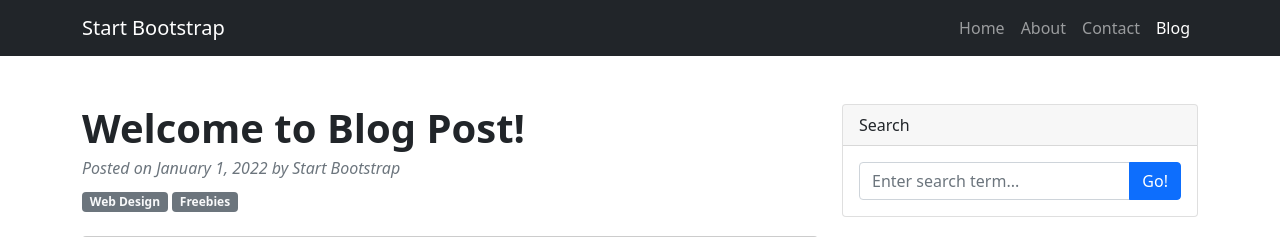
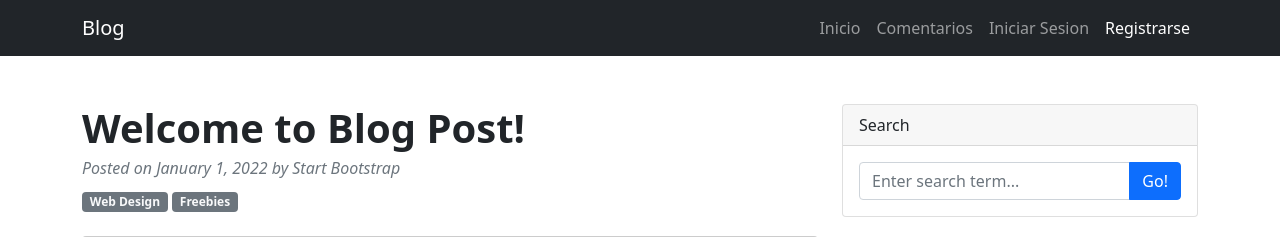
Before and after one commit to Fasanti091/MVT--Login-Register, a Django app: page / in a window 1280 px wide. Shown: the top 237 px of the page. Run offline with Django 4.2, Linux system fonts and the light colour scheme; grey boxes labelled with a size stand in for pictures from a placeholder-image service; some libraries are stand-ins or nearby versions.

Commit message:
base creada

```diff
--- a/block/web/templates/web/index.html
+++ b/block/web/templates/web/base_principal.html
@@ -7,7 +7,7 @@
         <meta name="viewport" content="width=device-width, initial-scale=1, shrink-to-fit=no" />
         <meta name="description" content="" />
         <meta name="author" content="" />
-        <title>Blog Post - Start Bootstrap Template</title>
+        <title>Blog Post</title>
         <!-- Favicon-->
         <link rel="icon" type="image/x-icon" href="{% static 'web/assets/favicon.ico' %}" />
         <!-- Core theme CSS (includes Bootstrap)-->
@@ -17,14 +17,14 @@
         <!-- Responsive navbar-->
         <nav class="navbar navbar-expand-lg navbar-dark bg-dark">
             <div class="container">
-                <a class="navbar-brand" href="#!">Start Bootstrap</a>
+                <a class="navbar-brand" href="#!">Blog</a>
                 <button class="navbar-toggler" type="button" data-bs-toggle="collapse" data-bs-target="#navbarSupportedContent" aria-controls="navbarSupportedContent" aria-expanded="false" aria-label="Toggle navigation"><span class="navbar-toggler-icon"></span></button>
                 <div class="collapse navbar-collapse" id="navbarSupportedContent">
                     <ul class="navbar-nav ms-auto mb-2 mb-lg-0">
-                        <li class="nav-item"><a class="nav-link" href="#">Home</a></li>
-                        <li class="nav-item"><a class="nav-link" href="#!">About</a></li>
-                        <li class="nav-item"><a class="nav-link" href="#!">Contact</a></li>
-                        <li class="nav-item"><a class="nav-link active" aria-current="page" href="#">Blog</a></li>
+                        <li class="nav-item"><a class="nav-link" href="#">Inicio</a></li>
+                        <li class="nav-item"><a class="nav-link" href="#!">Comentarios</a></li>
+                        <li class="nav-item"><a class="nav-link" href="#!">Iniciar Sesion</a></li>
+                        <li class="nav-item"><a class="nav-link active" aria-current="page" href="#">Registrarse</a></li>
                     </ul>
                 </div>
             </div>
--- a/block/web/views.py
+++ b/block/web/views.py
@@ -2,4 +2,4 @@ from django.shortcuts import render
 
 # Create your views here.
 def index(request):
-    return render(request, "web/index.html")
+    return render(request, "web/base_principal.html")
```
